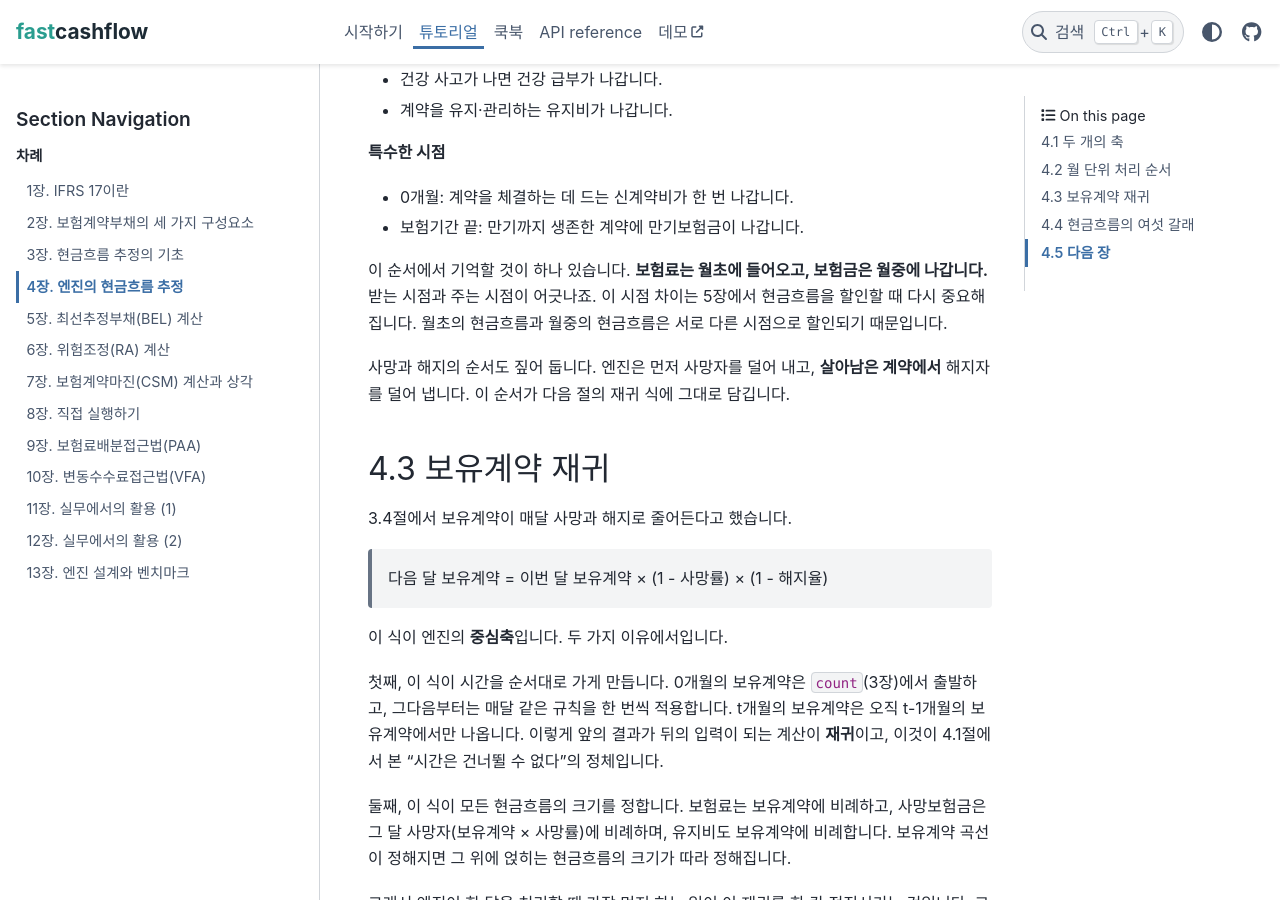
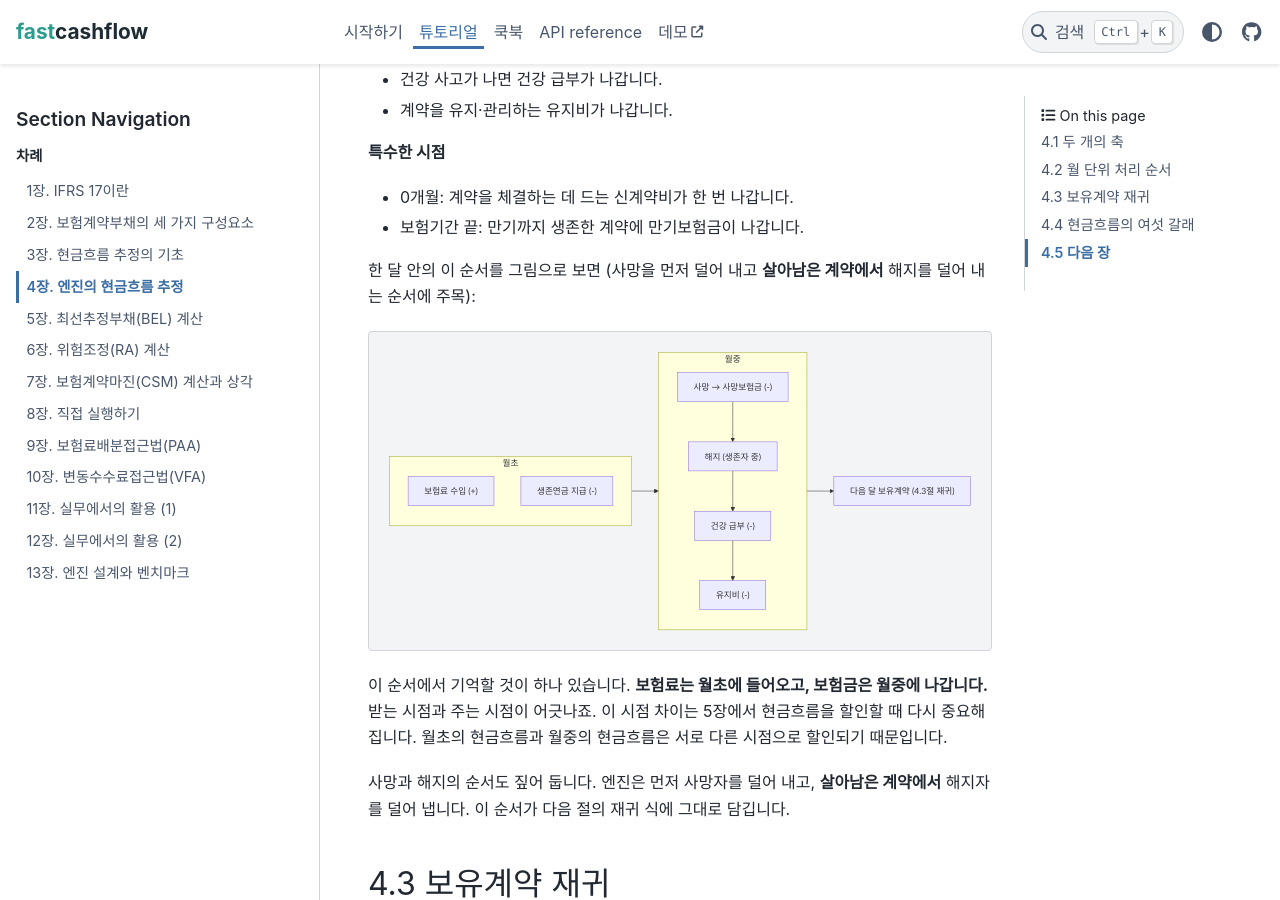
Before and after one commit to seokhoonj/fastcashflow, a Sphinx documentation site: the page built from docs/tutorial/04-how-the-engine-runs.md, in a window 1280 px wide and 900 px high, scrolled down 1530 px. Built offline with Sphinx 7.4.7 and the PyData theme 0.15.4, drawn with Linux system fonts in a browser that asks for light colours.

Commit message:
docs: add mermaid diagrams (liability build-up + within-month event flow)
Add the sphinxcontrib-mermaid extension (conf.py + docs extra) and the first
two foundational diagrams the review flagged as P1: the four-component
liability build-up (1 + 2 + 3 = FCF, + CSM = liability) in tutorial 1.3, the
single most important mental model; and the within-month event flow (premium
in at BOM, then death -> lapse-on-survivors -> morbidity -> maintenance
mid-month) in tutorial 4.2, which makes the competing-decrement order concrete
before the recursion in 4.3. Builds clean under sphinx -W.

````diff
--- a/docs/conf.py
+++ b/docs/conf.py
@@ -18,6 +18,7 @@ extensions = [
     "myst_parser",
     "sphinx_design",
     "sphinx_copybutton",
+    "sphinxcontrib.mermaid",
     "sphinx.ext.autodoc",
     "sphinx.ext.napoleon",
     "sphinx.ext.viewcode",
--- a/docs/tutorial/04-how-the-engine-runs.md
+++ b/docs/tutorial/04-how-the-engine-runs.md
@@ -71,6 +71,28 @@
 
 - 0개월: 계약을 체결하는 데 드는 신계약비가 한 번 나갑니다.
 - 보험기간 끝: 만기까지 생존한 계약에 만기보험금이 나갑니다.
+
+한 달 안의 이 순서를 그림으로 보면 (사망을 먼저 덜어 내고 **살아남은
+계약에서** 해지를 덜어 내는 순서에 주목):
+
+```{mermaid}
+flowchart LR
+    subgraph BOM["월초"]
+      direction TB
+      P["보험료 수입 (+)"]
+      AN["생존연금 지급 (-)"]
+    end
+    subgraph MID["월중"]
+      direction TB
+      D["사망 → 사망보험금 (-)"]
+      L["해지 (생존자 중)"]
+      H["건강 급부 (-)"]
+      M["유지비 (-)"]
+      D --> L --> H --> M
+    end
+    BOM --> MID
+    MID --> NEXT["다음 달 보유계약 (4.3절 재귀)"]
+```
 
 이 순서에서 기억할 것이 하나 있습니다. **보험료는 월초에 들어오고,
 보험금은 월중에 나갑니다.** 받는 시점과 주는 시점이 어긋나죠.
--- a/pyproject.toml
+++ b/pyproject.toml
@@ -37,7 +37,7 @@ Issues        = "https://github.com/seokhoonj/fastcashflow/issues"
 
 [project.optional-dependencies]
 dev = ["pytest"]
-docs = ["sphinx>=7.0", "pydata-sphinx-theme", "myst-parser>=2.0", "sphinx-design", "sphinx-copybutton"]
+docs = ["sphinx>=7.0", "pydata-sphinx-theme", "myst-parser>=2.0", "sphinx-design", "sphinx-copybutton", "sphinxcontrib-mermaid"]
 
 [tool.hatch.build.targets.wheel]
 packages = ["src/fastcashflow"]
````
Also changed, not shown: docs/tutorial/01-ifrs17.md (+17 -0 lines).
